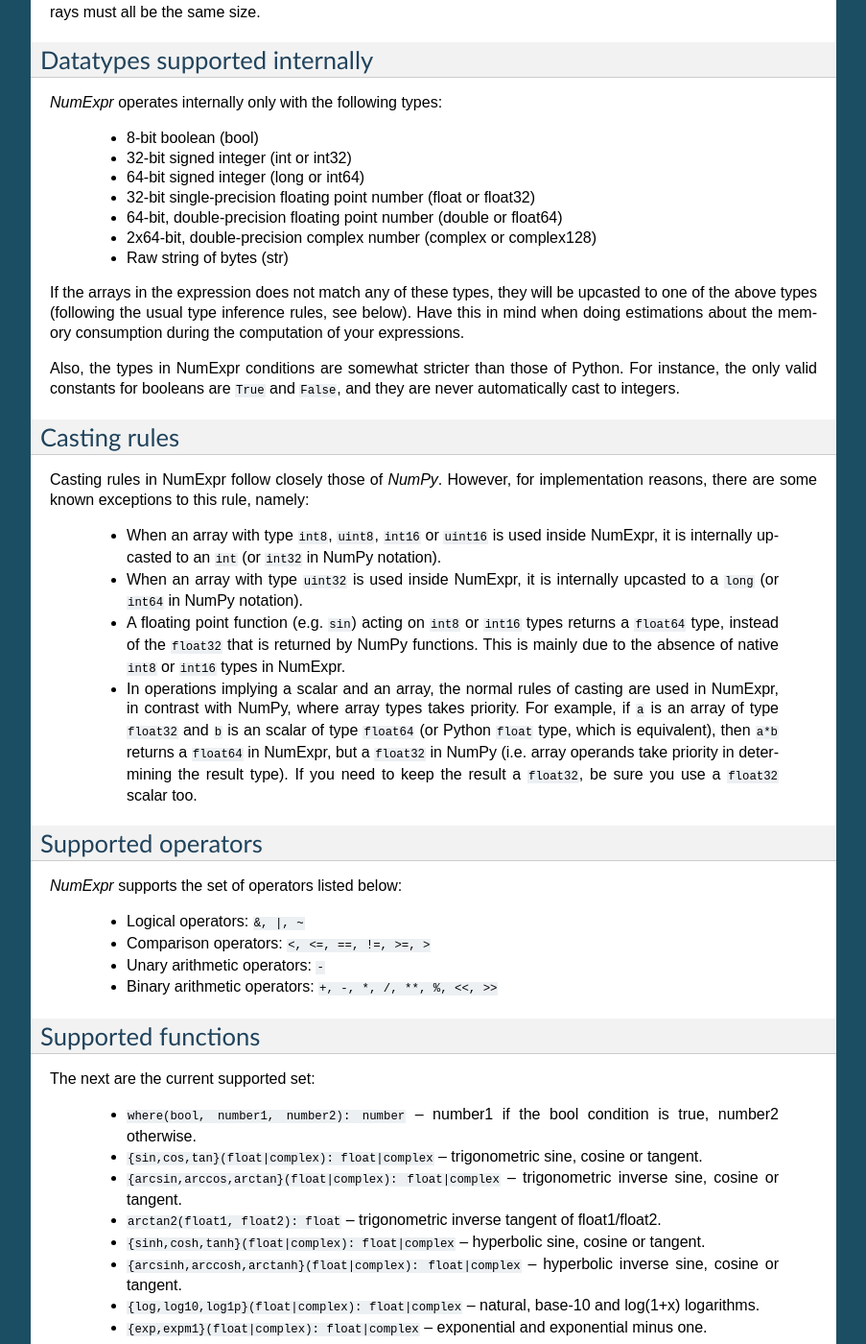
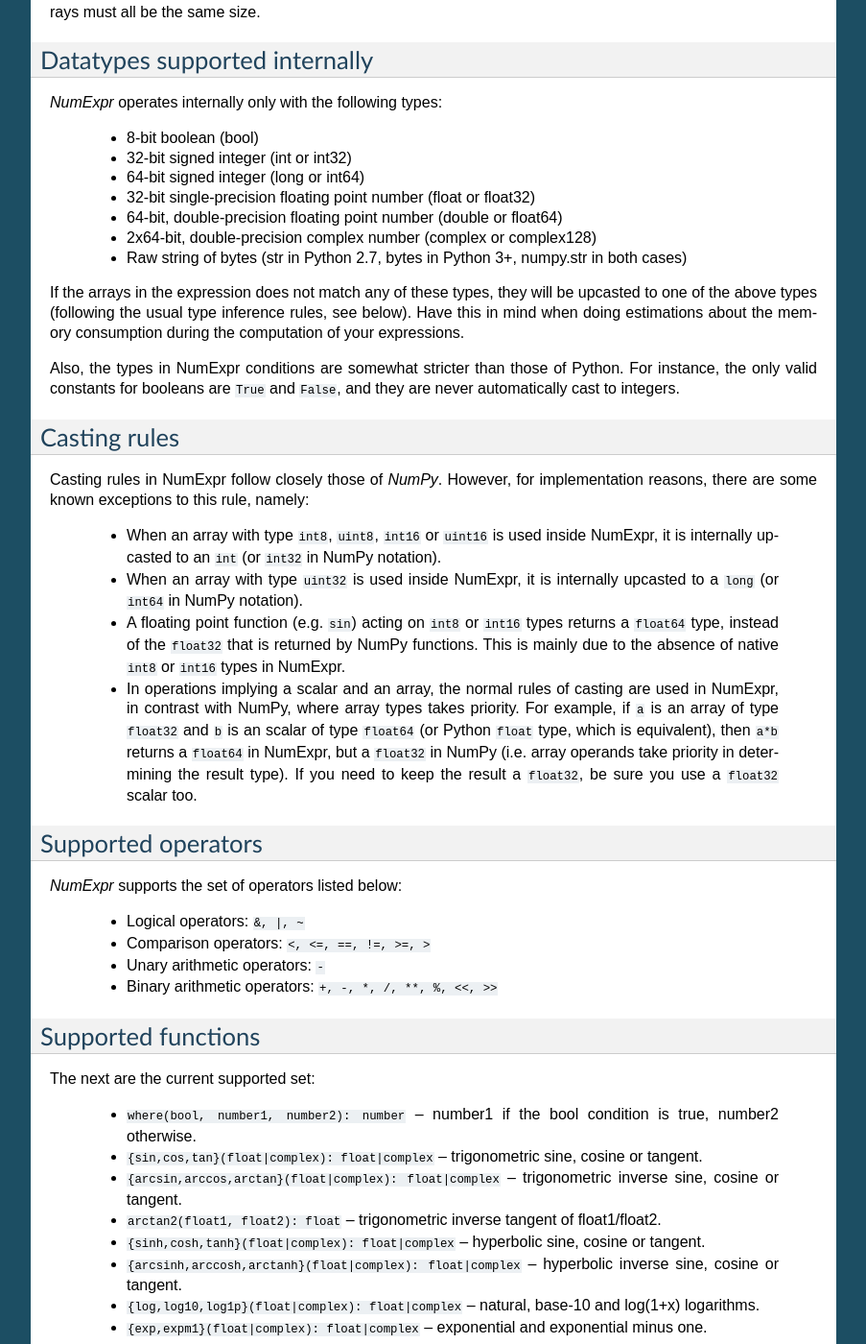
Before and after one commit to pydata/numexpr, a Sphinx documentation site: the page built from doc/user_guide.rst, in a window 1280 px wide and 1400 px high, scrolled down 1859 px. Shown: the whole window at 96% size, without its empty margins (198-1101 px from the left). Built offline with Sphinx 7.4.7, drawn with Linux system fonts in a browser that asks for light colours; formulas are drawn with MathJax 3; the version number is read from the project's files by our own code; some of the changed text lies outside the part shown.

Commit message:
Also for #361 change the user guide to be explicite about `str` versus `bytes`

```diff
--- a/doc/user_guide.rst
+++ b/doc/user_guide.rst
@@ -134,7 +134,7 @@
     * 32-bit single-precision floating point number (float or float32)
     * 64-bit, double-precision floating point number (double or float64)
     * 2x64-bit, double-precision complex number (complex or complex128)
-    * Raw string of bytes (str)
+    * Raw string of bytes (str in Python 2.7, bytes in Python 3+, numpy.str in both cases)
 
 If the arrays in the expression does not match any of these types,
 they will be upcasted to one of the above types (following the usual
```
Also changed, not shown: other parts of doc/user_guide.rst (+1 -1 lines).
